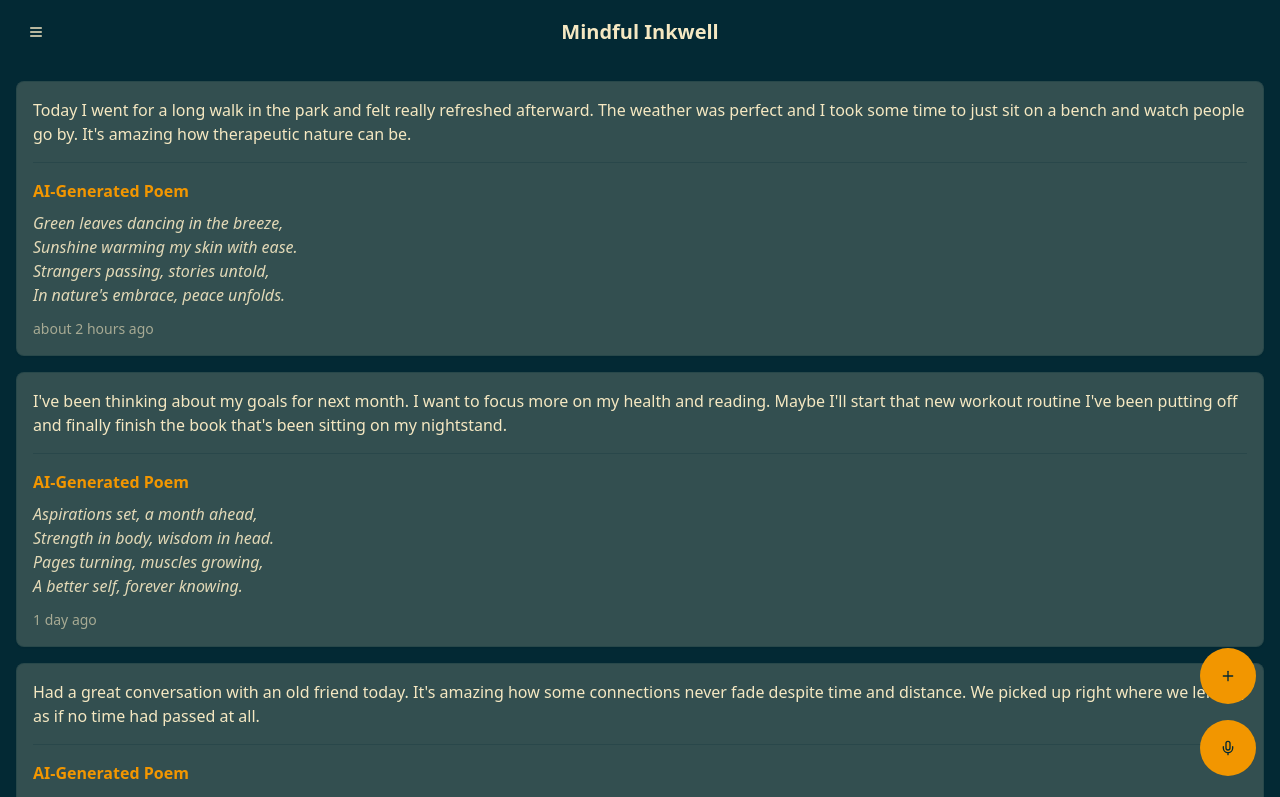
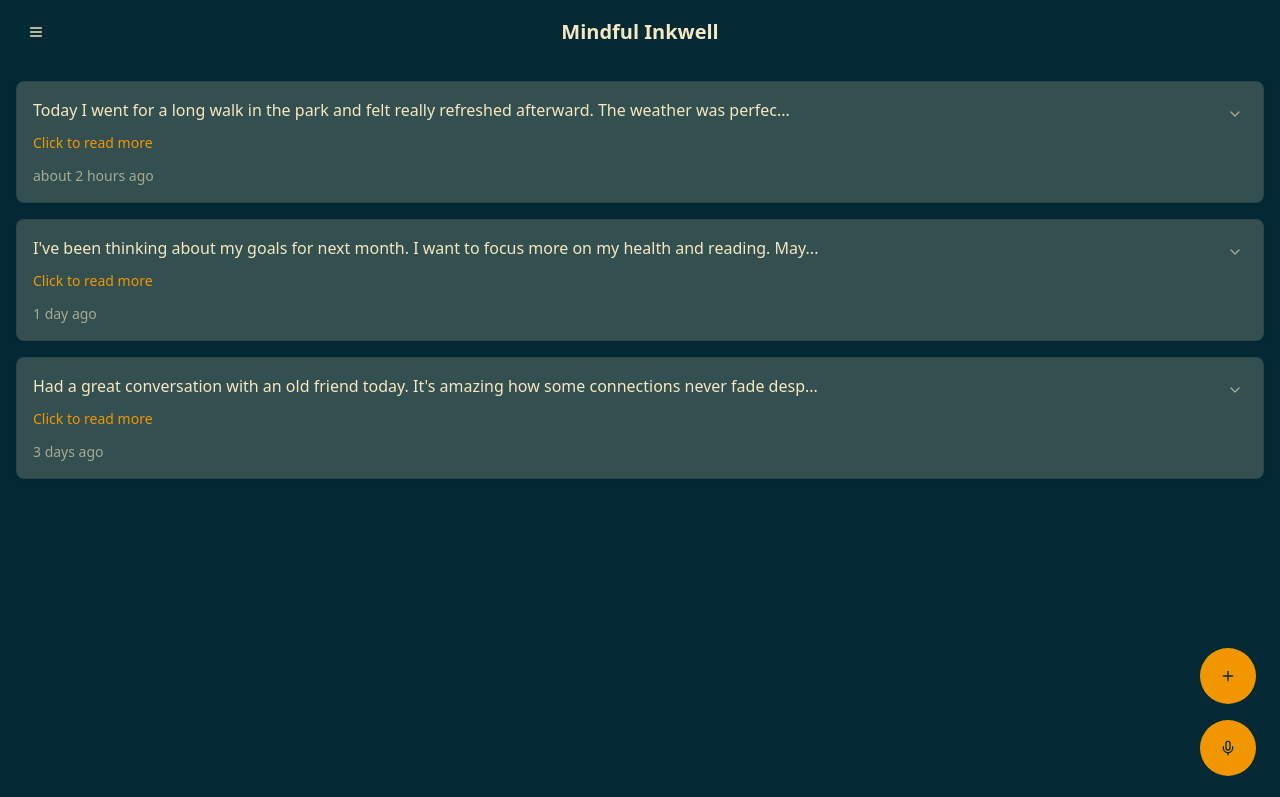
Before and after one commit to Drifter-Supremo/mindful-inkwell-journal, a React (Vite) app: page /entries in a window 1280 px wide. Shown: the top 797 px of the page. Built offline with nearby package versions, Linux system fonts and the light colour scheme.

Commit message:
Refactor: Implement card expansion and README
- Reduced journal entry card size.
- Added card expansion on click.
- Created a README.md with backend build instructions.
- Added instructions for downloading files.

```diff
--- a/src/components/EntriesList.tsx
+++ b/src/components/EntriesList.tsx
@@ -2,7 +2,7 @@
 import { useState, useEffect } from "react";
 import { Card, CardContent } from "./ui/card";
 import { Button } from "./ui/button";
-import { Mic, MicOff, Plus } from "lucide-react";
+import { Mic, MicOff, Plus, ChevronDown, ChevronUp } from "lucide-react";
 import { formatDistanceToNow } from "date-fns";
 import { toast } from "sonner";
 import { cn } from "@/lib/utils";
@@ -34,6 +34,7 @@ const EntriesList = () => {
   const [isRecording, setIsRecording] = useState(false);
   const [entries, setEntries] = useState(mockEntries);
   const [modalOpen, setModalOpen] = useState(false);
+  const [expandedEntryId, setExpandedEntryId] = useState<string | null>(null);
 
   const toggleRecording = () => {
     if (!isRecording) {
@@ -72,19 +73,61 @@ const EntriesList = () => {
     setEntries([newEntry, ...entries]);
   };
 
+  const toggleExpandEntry = (id: string) => {
+    setExpandedEntryId(expandedEntryId === id ? null : id);
+  };
+
   return (
     <div className="relative min-h-screen bg-primary p-4">
       <div className="grid gap-4 pb-20">
-        {entries.map((entry) => (
+        {entries.map((entry) => {
+          const isExpanded = expandedEntryId === entry.id;
+          const contentPreview = entry.content.length > 100 && !isExpanded
+            ? `${entry.content.substring(0, 100)}...`
+            : entry.content;
+
+          return (
             <Card
               key={entry.id}
-            className="bg-secondary/20 border-primary/20"
+              className={cn(
+                "bg-secondary/20 border-primary/20 transition-all duration-300",
+                isExpanded ? "shadow-md" : ""
+              )}
             >
               <CardContent className="p-4">
-              <p className="text-primary-foreground whitespace-pre-wrap">{entry.content}</p>
+                <div
+                  className="flex justify-between items-start cursor-pointer"
+                  onClick={() => toggleExpandEntry(entry.id)}
+                >
+                  <div className="flex-1">
+                    <p className="text-primary-foreground whitespace-pre-wrap mb-2">
+                      {contentPreview}
+                    </p>
+                    {!isExpanded && entry.content.length > 100 && (
+                      <span className="text-accent text-sm">Click to read more</span>
+                    )}
+                  </div>
+                  <Button
+                    variant="ghost"
+                    size="sm"
+                    className="mt-1 h-6 w-6 p-0 text-primary-foreground/60 hover:text-primary-foreground hover:bg-transparent"
+                    onClick={(e) => {
+                      e.stopPropagation();
+                      toggleExpandEntry(entry.id);
+                    }}
+                  >
+                    {isExpanded ? (
+                      <ChevronUp className="h-4 w-4" />
+                    ) : (
+                      <ChevronDown className="h-4 w-4" />
+                    )}
+                  </Button>
+                </div>
 
-              {entry.poem && (
-                <div className="mt-4 pt-4 border-t border-primary/20">
+                {isExpanded && entry.poem && (
+                  <div
+                    className="mt-4 pt-4 border-t border-primary/20 animate-fade-in"
+                  >
                     <h4 className="text-accent font-semibold mb-2">AI-Generated Poem</h4>
                     <p className="text-primary-foreground/90 italic whitespace-pre-wrap">{entry.poem}</p>
                   </div>
@@ -95,7 +138,8 @@ const EntriesList = () => {
                 </p>
               </CardContent>
             </Card>
-        ))}
+          );
+        })}
       </div>
 
       {/* New Entry Button */}
```
Also changed, not shown: 1 other file (tests, documents, lock files or other folders). Lines whose indentation alone changed are shown as unchanged.
